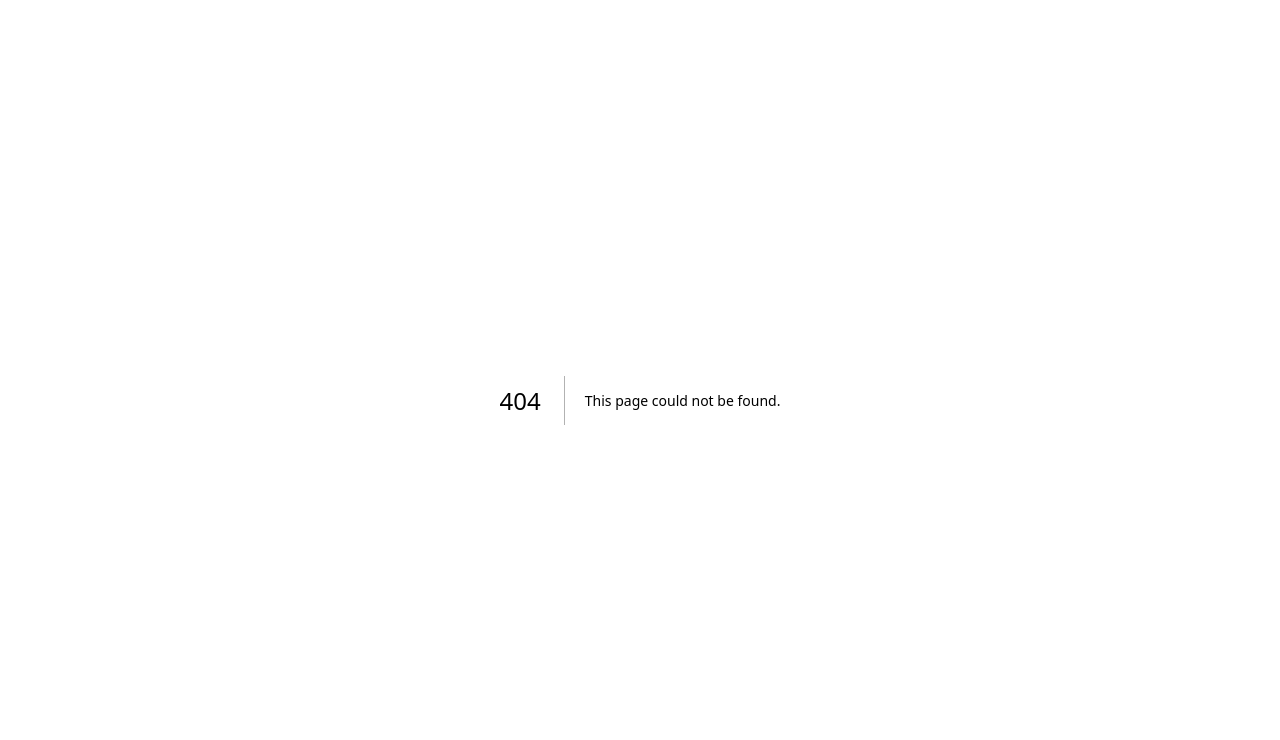
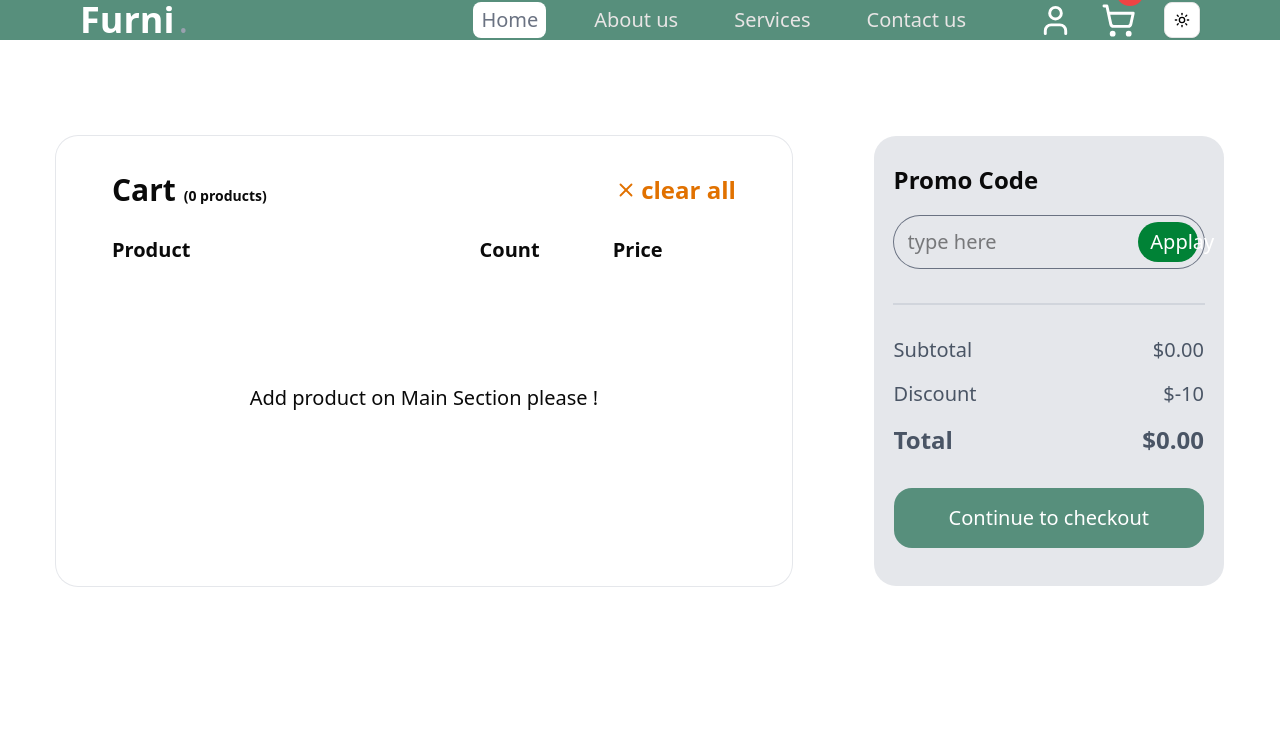
Before and after one commit to rose1234-code/FinnalyExams_Level2, a Next.js app: page /card in a window 1280 px wide. Before the commit this address had no page. Shown: the top 740 px of the page. Built offline with nearby package versions, Linux system fonts and the light colour scheme.

Commit message:
card page

```diff
--- a/package.json
+++ b/package.json
@@ -19,7 +19,8 @@
     "react": "19.2.3",
     "react-dom": "19.2.3",
     "react-icons": "^5.5.0",
-    "tailwind-merge": "^3.4.0"
+    "tailwind-merge": "^3.4.0",
+    "zustand": "^5.0.10"
   },
   "devDependencies": {
     "@tailwindcss/postcss": "^4",
--- /dev/null
+++ b/src/app/card/page.tsx
@@ -0,0 +1,138 @@
+'use client'
+
+import AddCard from '@/components/AddCard'
+import Footer from '@/components/Footer'
+import NavBar from '@/components/NavBar'
+import { useStoreCard } from '@/store/card.store'
+import { X } from 'lucide-react'
+import Link from 'next/link'
+import React, {useState } from 'react'
+
+export default function page() {
+
+  const products = [
+  {
+    id: 1,
+    name: "Nordic Chair",
+    image: "/chair1.png",
+    price: 78,
+    category: "chair",
+  },
+  {
+    id: 2,
+    name: "Kruzo Chair",
+    image: "/tof.png",
+    price: 43,
+    category: "chair",
+  },
+  {
+    id: 3,
+    name: "Ergonomic Chair",
+    image: "/chair3.png",
+    price: 95,
+    category: "chair",
+  },
+  {
+    id: 4,
+    name: "Modern Sofa",
+    image: "/sofa1.png",
+    price: 320,
+    category: "sofa",
+  },
+  {
+    id: 5,
+    name: "Luxury Sofa",
+    image: "/sofa2.png",
+    price: 480,
+    category: "sofa",
+  },
+]
+
+
+  const {selectedCardIds,clearAll}=useStoreCard()
+
+  const [quantities, setQuantities] = useState<Record<number, number>>({})
+
+  const updateQuantity = (id: number, qty: number) => {
+    // Les crochets [ ] indiquent  une clé dynamique.
+    setQuantities(prev => ({...prev,[id]: qty, }))
+  }
+
+  const listProductCard=products.filter(product=>selectedCardIds.includes(product.id))
+  const total = listProductCard.reduce((acc, product) => {
+    const qty = quantities[product.id] || 1
+    return acc + product.price * qty
+  }, 0)
+
+  const Discount:number=10
+
+
+
+  return (
+    <div>
+        <NavBar/>
+
+        {/* head of description */}
+
+        <div className='flex flex-col lg:flex-row justify-between pt-34 lg:px-14  px-2'>
+
+          {/* first contenair */}
+          <div className=' w-full lg:w-[63%] ring ring-gray-200 py-2 rounded-3xl '>
+            <div className='lg:px-14 px-3 flex my-7 items-center justify-between'>
+              <h1 className='text-2xl lg:text-3xl font-bold '>Cart <span className='text-sm font-semibold '>({selectedCardIds.length} products)</span></h1>
+              <button onClick={()=>{clearAll()}} className='px-lg lg:text-2xl  font-semibold flex items-center gap-1 text-amber-600'>  <X  size={22}/>clear all</button>
+            </div>
+            <div className='flex px-2 lg:px-14 items-center  mb-5 justify-between text-lg lg:text-2xl font-bold'>
+              <p className='text-xl'>Product</p>
+              <p className=' ml-20 lg:ml-54 text-xl'>Count</p>
+              <p className='text-xl'>Price</p>
+              <p></p>
+            </div>
+            {/* components card */}
+            <div>
+              {listProductCard.length >0 ?listProductCard.map((product,index)=>(
+                <AddCard  key={index} id={product.id} onQtyChange={updateQuantity}  image={product.image} name={product.name}  price={product.price}/>
+              )): (<p className='text-xl text-center mt-30'>Add product on Main Section please !</p>)}
+            </div>
+
+          </div>
+
+          {/* second container */}
+
+          <div className='w-full lg:w-[30%] p-5  rounded-3xl h-[450px] bg-gray-200'>
+            <h1 className='text-2xl font-bold my-2'>Promo Code </h1>
+
+            <div className='flex justify-between mt-5 px-1.5 py-1.5 mb-9 rounded-full w-full ring ring-gray-500'>
+              <input className=' w-[80%] px-2 outline-none text-xl' placeholder='type here' type="text" />
+              <button className='w-[28%] lg:w-[20%] py-1.5 px-3 rounded-full bg-green-700 text-white text-center text-xl'>Applay</button>
+            </div>
+
+            <hr className='ring ring-gray-300 border-none mb-8' />
+            <div className='flex text-gray-600 mb-4 text-xl items-center justify-between'>
+              <p className=''>Subtotal</p>
+              <span>${(total).toFixed(2)}</span>
+            </div>
+            <div className='flex text-gray-600 mb-4 text-xl items-center justify-between'>
+              <p className=''>Discount</p>
+              <span>$-{Discount}</span>
+            </div>
+            <div className='flex text-gray-600  mb-8 text-2xl items-center justify-between'>
+              <p className='font-semibold'>Total</p>
+              <span className='font-bold'>${total===0? total.toFixed(2): (total-Discount).toFixed(2)}</span>
+            </div>
+
+            <Link href="https://wa.me/message/X6HAVLNKAVBMO1"  target='_blank' className='rounded-2xl w-full block bg-[#578f7c] text-xl text-white text-center py-4 px-6'>Continue to checkout</Link>
+          </div>
+        </div>
+
+        {/* last elements */}
+
+
+
+
+        <div className='pt-40'>
+            <Footer/>
+        </div>
+    </div>
+  )
+}
--- /dev/null
+++ b/src/components/AddCard.tsx
@@ -0,0 +1,59 @@
+'use client'
+
+import React, { useEffect, useState } from 'react'
+import { X } from 'lucide-react';
+import { useStoreCard } from '@/store/card.store';
+
+type AddCardProps={
+  id:number,
+  image:string,
+  price:number,
+  name:string,
+  onQtyChange:(id:number,qty:number)=>void
+}
+
+export default function AddCard ({id,image,price,name,onQtyChange}:AddCardProps) {
+
+  const [count,setCount]=useState(1)
+  const {toggleCardIcon}=useStoreCard()
+
+  useEffect(() => {
+    onQtyChange(id, count)
+  }, [count, id, onQtyChange])
+
+
+  return (
+    <div className='h-[250px] w-full lg:pt-0  lg:px-14  lg:mb-6 rounded-3xl'>
+
+
+        <div className="flex  h-full px-2 lg:px-8  gap-3 items-center  justify-between lg:gap-12 ring ring-gray-200 rounded-3xl">
+
+          <div className='lg:flex  gap-8 w-[53%] relative mt-0 lg:mt-4 '>
+
+            <div className='w-[64%] h-[221px] lg:flex flex-col items-center justify-center  bg-gray-100 ring ring-gray-300 rounded-2xl' >
+              <img className='w-[150px] h-[190px] object-contain ' src={image} alt="none" width={'100%'} />
+            </div>
+
+            <div className=' hidden absolute left-50 lg:flex w-[250px]'>
+              <h1 className='text-lg text-yellow-900 dark:text-gray-600 underline font-semibold flex flex-wrap font-bold w-full '>{name} </h1>
+            </div>
+
+          </div>
+
+          <div className=' flex items-center justify-between text-2xl  gap-2 lg:gap-3 -ml-22  w-[22%] md:w-[20%] md:-ml-34'>
+            <span  onClick={()=>(count>1 && setCount(prev=>prev-1))} className=' cursor-pointer w-[31px] h-[31px] rounded-sm flex items-center  justify-center lg:rounded-full ring ring-gray-300 font-semibold'>-</span>
+            <span  className='  text-2xl font-semibold '>{count}</span>
+            <span onClick={()=>setCount(prev=>prev+1)}  className=' cursor-pointer w-[31px] h-[31px] flex items-center  justify-center rounded-sm lg:rounded-full ring ring-gray-300   font-semibold'>+</span>
+          </div>
+
+          <div className='font-bold text-xl -ml-8 lg:ml-0 lg:text-3xl w-[9%]'>${(price*count).toFixed(2)}</div>
+
+          <div className='  w-[9%]' onClick={()=>{toggleCardIcon(id)}} >
+             <X color='orange' size={25}/>
+          </div>
+
+        </div>
+
+    </div>
+  )
+}
--- a/src/components/CraftedSection.tsx
+++ b/src/components/CraftedSection.tsx
@@ -1,6 +1,25 @@
+'use client'
+
+import { useStoreCard } from '@/store/card.store'
 import React from 'react'
 
 export default function CraftedSection() {
+
+  const listProduct=[
+    {
+      id:1,
+      image:'chair1.png'
+    },
+    {
+      id:2,
+      image:'tof.png'
+    },
+    {
+      id:3,
+      image:"chair3.png"
+    }
+  ]
+  const {toggleCardIcon,selectedCardIds}=useStoreCard()
   return (
     <div className='mt-20 pt-10 w-full px-2  lg:px-34 grid grid-cols-1 lg:grid-cols-4'>
       {/* one */}
@@ -17,25 +36,27 @@ export default function CraftedSection() {
         <img src="/Rectangle.png"/>
 
         <div className='absolute -top-10'>
-            <img src="/chair1.png" alt="" />
+            <img   src={`${listProduct[0].image}`} alt="" />
         </div>
 
-        <span className='absolute bottom-0 text-3xl  p-2 w-10 h-10 flex items-center justify-center rounded-full bg-[rgba(47,47,47,1)]  text-white bg'>+</span>
+        <span onClick={()=>toggleCardIcon(listProduct[0].id)} className={` ${selectedCardIds.includes(listProduct[0].id)&& 'bg-amber-500'}    absolute bottom-0 text-3xl  p-2 w-10 h-10 flex items-center justify-center rounded-full bg-[rgba(47,47,47,1)]  text-white bg`}>+</span>
       </div>
       {/* three */}
       <div className=' relative w-[90%] transition duration-300 transform hover:scale-105 hover:bg-gray-200 hover:rounded-md hover:shadow-2xl flex mt-10 lg:mt-0 ml-6 lg:ml-0 items-center justify-center  '>
-        <img src="tof.png" alt='none'/>
-        <div className='absolute -bottom-14 lg-bottom-4  w-full'>
+        <img src={`${listProduct[1].image}`} alt='none'/>
+        <div className='absolute -bottom-4 lg-bottom-4  w-full'>
             <h1 className='text-[#8c8a8a] w-full text-center  text-md font-semibold'>Kruzo Chair</h1>
             <h1 className='text-[rgba(47,47,47,1)] w-full text-center text-xl font-semibold'>$78.00</h1>
+            <span onClick={()=>toggleCardIcon(listProduct[1].id)} className={` ${selectedCardIds.includes(listProduct[1].id)&& 'bg-amber-500'}   absolute bottom-0 text-3xl right-20  w-9 h-9 flex items-center justify-center rounded-full bg-[rgba(47,47,47,1)]  text-white`}>+</span>
         </div>
       </div>
       {/* four */}
       <div className=' relative w-[90%] flex transition duration-300 transform hover:scale-105 hover:bg-gray-200 hover:rounded-md hover:shadow-2xl items-center mt-24 lg:mt-0 justify-center'>
-        <img src="chair3.png" alt='none' />
+        <img src={`${listProduct[2].image}`} alt='none' />
         <div className='absolute lg:bottom-0  -bottom-14  w-full'>
             <h1 className='text-[#8c8a8a]  text-center text-md font-semibold'>Ergonomic Chair</h1>
             <h1 className='text-[rgba(47,47,47,1)] text-center text-xl font-semibold'>$43.00</h1>
+            <span onClick={()=>toggleCardIcon(listProduct[2].id)} className={` ${selectedCardIds.includes(listProduct[2].id) && 'bg-amber-500'}   absolute bottom-0 text-3xl right-20  w-9 h-9 flex items-center justify-center rounded-full bg-[rgba(47,47,47,1)]  text-white`}>+</span>
         </div>
       </div>
     </div>
--- a/src/components/NavBar.tsx
+++ b/src/components/NavBar.tsx
@@ -5,8 +5,11 @@ import React, { useEffect, useState } from 'react'
 import { User,ShoppingCart } from 'lucide-react';
 import { RxHamburgerMenu } from "react-icons/rx";
 import { ModeToggle } from './ModeToggle';
+import { useStoreCard } from '@/store/card.store';
 
 export default function NavBar() {
+
+  const {selectedCardIds}=useStoreCard()
 
    const [scrolled,setScrolled]=useState(false)
 
@@ -51,14 +54,14 @@ export default function NavBar() {
             </ul>
         </div>
         {/* two */}
-        <div className='flex items-center gap-7 relative'>
+        <Link href="/card" className='flex items-center gap-7 relative'>
             <User color='white' size={35}/>
             <ShoppingCart color='white' size={35} />
-            <span className='absolute bg-[#EF4444] p-2 flex-1 text-xl right-14  -top-6 flex items-center justify-center w-7 h-7 text-white rounded-full'>10</span>
+            <span className='absolute bg-[#EF4444] p-2 flex-1 text-xl right-14  -top-6 flex items-center justify-center w-7 h-7 text-white rounded-full'>{selectedCardIds.length}</span>
             <div>
               <ModeToggle/>
             </div>
-        </div>
+        </Link>
       </div>
       {/* visible on mobile */}
       <div className='lg:hidden flex items-center gap-6'>
--- /dev/null
+++ b/src/store/card.store.ts
@@ -0,0 +1,20 @@
+import {create} from 'zustand'
+import { persist } from 'zustand/middleware'
+
+interface CardStoreProps{
+    selectedCardIds:number[],
+    toggleCardIcon:(id:number)=>void,
+    clearAll:()=>void
+}
+
+export const   useStoreCard=create<CardStoreProps>()(
+    persist((set,get)=>({
+        selectedCardIds:[],
+        toggleCardIcon:(id)=>{
+            const favCard=get().selectedCardIds
+            set({selectedCardIds:favCard.includes(id)? favCard.filter(favId=>favId!==id):[...favCard,id]})
+        },
+        clearAll:()=>set({selectedCardIds:[]})
+
+    }),{name:'card-storage'})
+)
```
Also changed, not shown: 1 other file (tests, documents, lock files or other folders).
